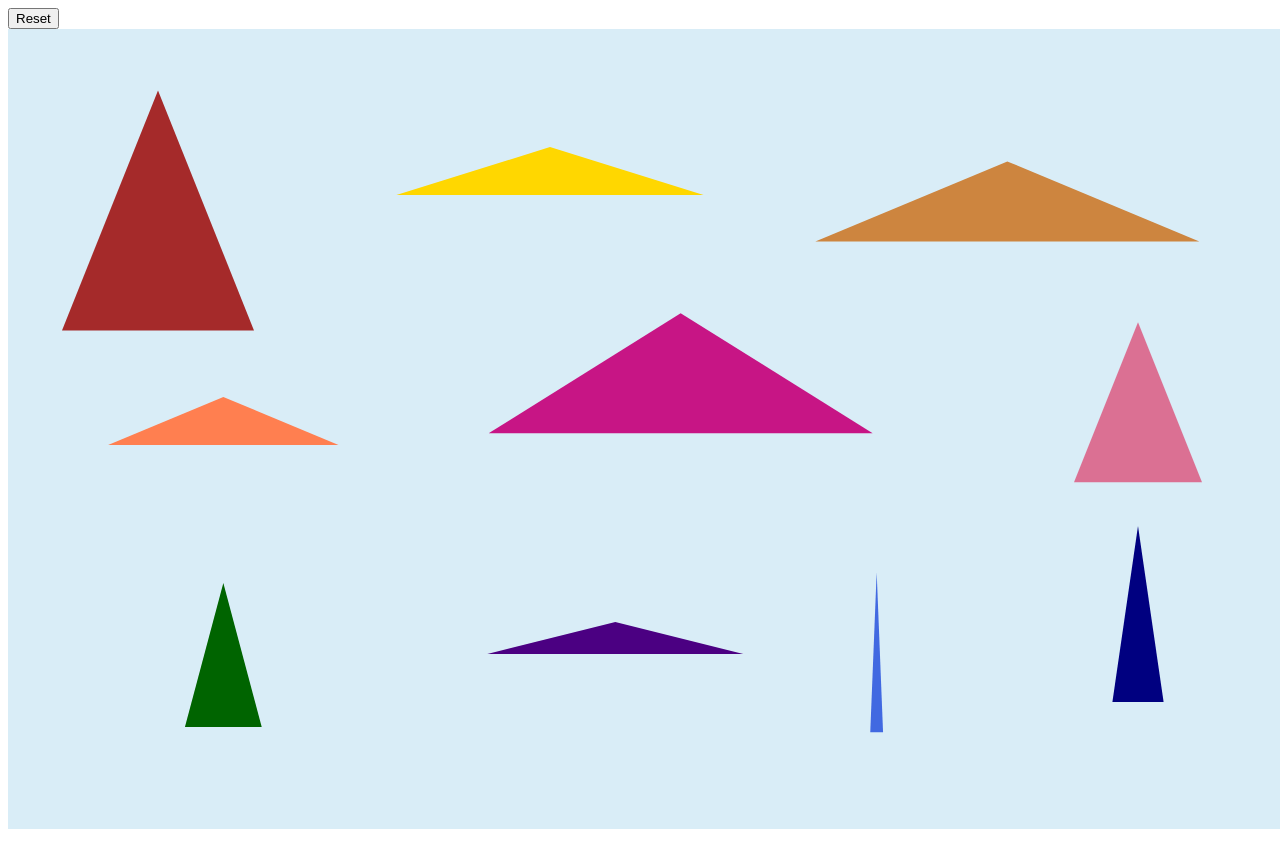
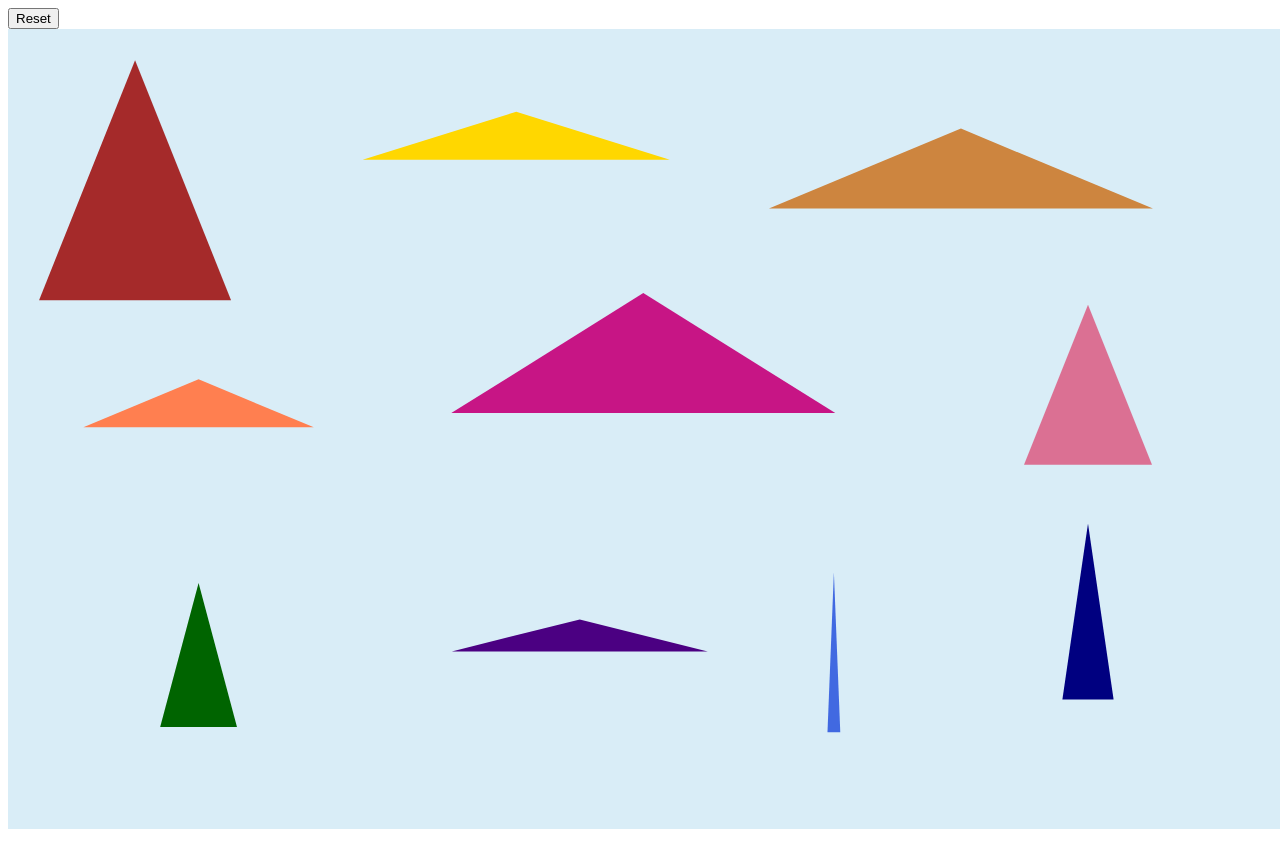
Before and after one commit to ElGabriel12/Progetto_Individuale_Info_Vis, a plain HTML site: page index.html in a window 1280 px wide. Drawn offline with Linux system fonts and the light colour scheme.

Commit message:
modifica scale finale

```diff
--- a/index.html
+++ b/index.html
@@ -10,13 +10,47 @@
 <body>
 
 <script>
+//console.log(width)
 var width = document.documentElement.clientWidth;
 var height = document.documentElement.clientHeight;
-var xScale = d3.scaleLinear().domain([10,85]).range([150,width-150]);
-var yScale = d3.scaleLinear().domain([15,85]).range([150,height-150]);
-var bScale =  d3.scaleLinear().domain([0,100]).range([0,width]);
-var hScale =  d3.scaleLinear().domain([0,100]).range([0,height]);
+var xSCale
+var ySCale
+var bSCale
+var hSCale
 
+//serie di funzioni che mi permettono di ricavarmi dinamicamente minimi e massimi dal dataset
+function get_max_x(dataset){
+    var tmp = null;
+    for(let i = 0; i<dataset.length; i++){
+        if(dataset[i].x > tmp)
+            tmp = dataset[i].x
+    }
+    return tmp
+}
+function get_min_x(dataset){
+    var tmp = null;
+    for(let i = 0; i<dataset.length; i++){
+        if(dataset[i].x < tmp)
+            tmp = dataset[i].x
+    }
+    return tmp
+}
+function get_max_y(dataset){
+    var tmp = null;
+    for(let i = 0; i<dataset.length; i++){
+        if(dataset[i].y > tmp)
+            tmp = dataset[i].y
+    }
+    return tmp
+}
+function get_min_y(dataset){
+    var tmp = null;
+    for(let i = 0; i<dataset.length; i++){
+        if(dataset[i].y < tmp)
+            tmp = dataset[i].y
+    }
+    return tmp
+}
 
 //rappresenta la generalizzazione di un sistema che dati in input le coordinate del triangolo, la base e l'altezza, ritorna i tre vertici del triangolo
 function system(bx, by, b, h){
@@ -41,25 +75,38 @@ function get_bh(x, y, data){
         for(const e in data[i]){
             b.push(data[i][e]);
         }
-        console.log([x, xScale(b[0]), y, yScale(b[1])])
-        if(Math.round(xScale(b[0])) == x && Math.round(yScale(b[1])) == y){
-            return [Math.round(bScale(b[2])), Math.round(hScale(b[3])), b[4]];
+        if(Math.round(xSCale(b[0])) == x && Math.round(ySCale(b[1])) == y){
+            return [Math.round(bSCale(b[2])), Math.round(hSCale(b[3])), b[4]];
         }
     }
 }
 //mi aggiorna un dataset temporaneo che mi garantisce di non sporcare il dataset originale e allo stesso tempo mi fa fare tutti gli spostamenti che voglio
 function update_ds(x,y,b,h,c,dataset){
     for(let i = 0; i<dataset.length; i++){
-        if(Math.round(xScale(dataset[i].x))==x && Math.round(yScale(dataset[i].y))==y){
-            dataset[i].z = Math.round(bScale.invert(b))
-            dataset[i].v = Math.round(hScale.invert(h))
+        if(Math.round(xSCale(dataset[i].x))==x && Math.round(ySCale(dataset[i].y))==y){
+            dataset[i].z = Math.round(bSCale.invert(b))
+            dataset[i].v = Math.round(hSCale.invert(h))
             dataset[i].c = c
         }
     }
 }
 
+
 d3.json("dataset.json")
         .then(function(data) {
+            var mx= get_max_x(data)
+            var minx = get_min_x(data)
+            var my = get_max_y(data)
+            var miny = get_min_y(data)
+            //scale
+            var xScale = d3.scaleLinear().domain([minx,mx]).range([0,width-200]);
+            xSCale= xScale
+            var yScale = d3.scaleLinear().domain([miny,my]).range([0,height-150]);
+            ySCale = yScale
+            var bScale =  d3.scaleLinear().domain([0,100]).range([0,width]);
+            bSCale= bScale
+            var hScale =  d3.scaleLinear().domain([0,100]).range([0,height]);
+            hSCale= hScale
             var svg = d3.select("body").append("svg").attr("width", width).attr("height", height).style('background', '#d9edf7');
             //disegno del piano e dei triangoli nel dataset
             var s = svg.selectAll("polyline")
@@ -71,6 +118,7 @@ d3.json("dataset.json")
                 .attr("id", function(d, i){return "polyline"+i;});
             //copia del dataset necessaria per effettuare tutte le possibili transizioni
             var dataset = data;
+            //console.log(dataset)
             //inizializzazioni variabili id per ricordarmi del primo triangolo selezionato e di tag per tenere traccia dei "click"
             var id = null;
             var tag = false;
@@ -112,6 +160,7 @@ d3.json("dataset.json")
         .catch(function(error) {
                 console.log("Something went wrong! Try Again.")
         });
+
 </script>
 
 </body>
```
